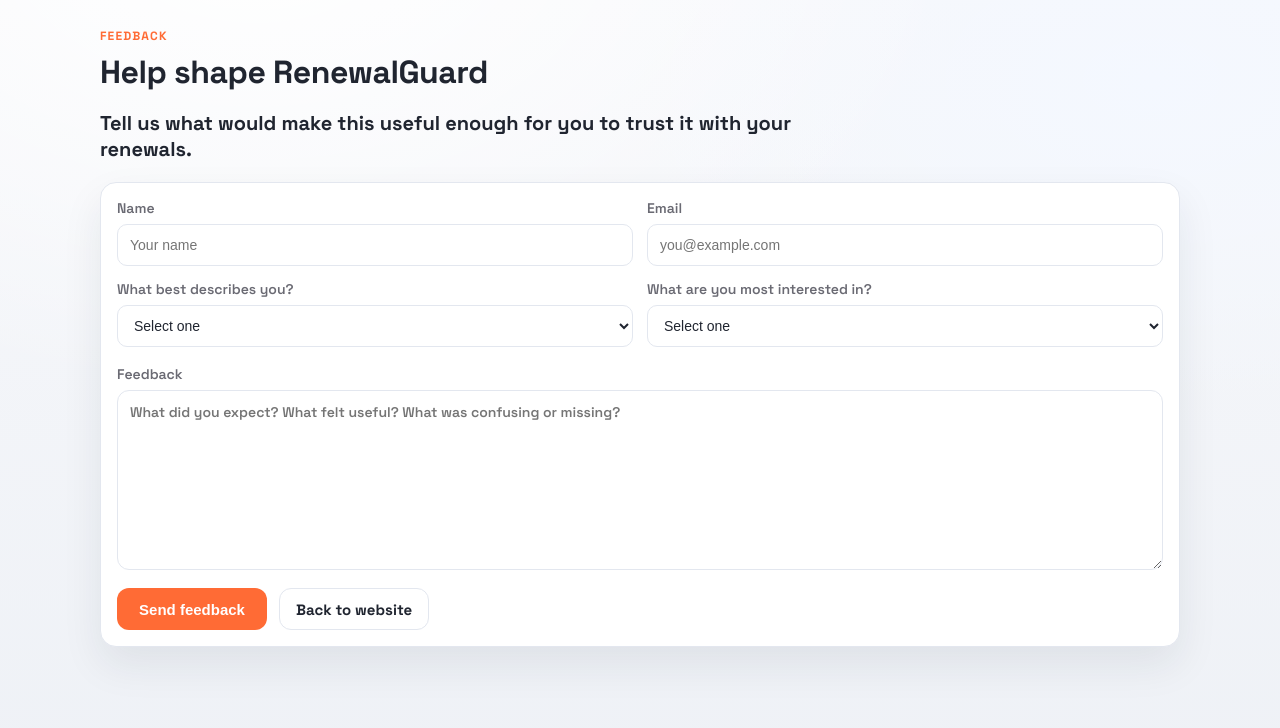
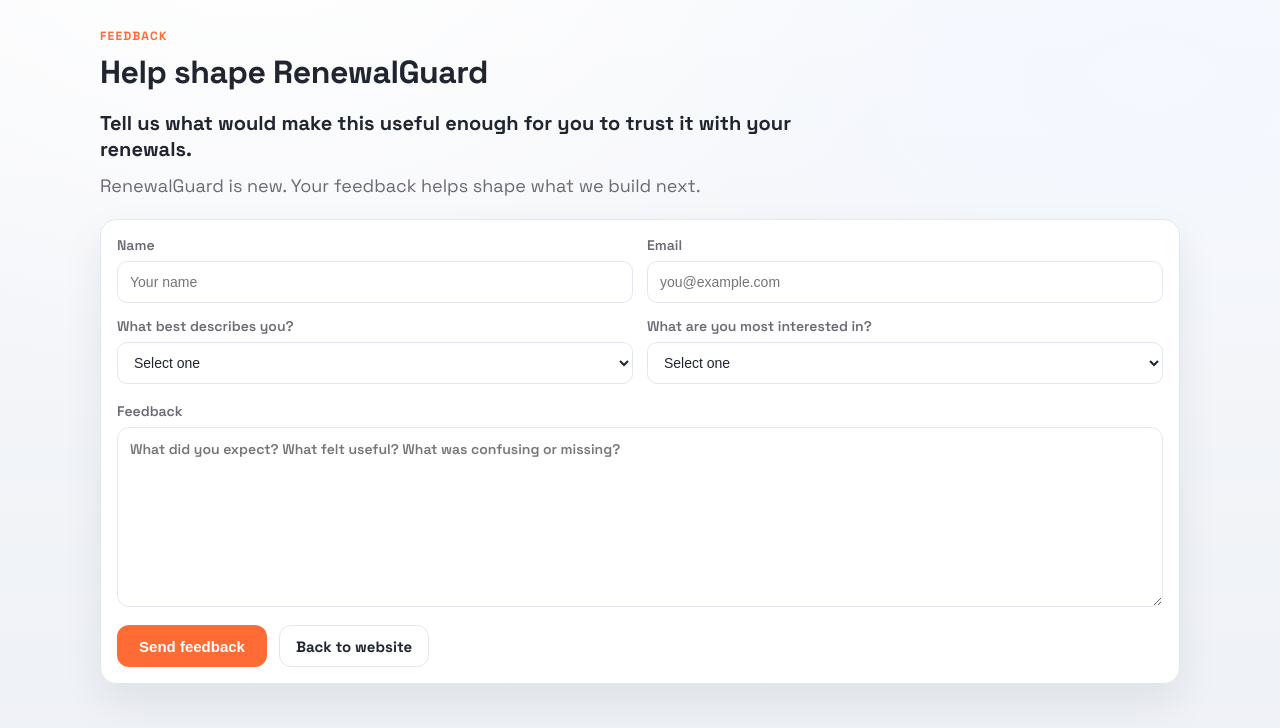
Before and after one commit to khawajarustam-a11y/kostnadskontroll, a Next.js app: page /feedback in a window 1280 px wide. Shown: the top 728 px of the page. Built offline with nearby package versions, Linux system fonts and the light colour scheme; no server answers.

Commit message:
Add early feedback message

```diff
--- a/src/app/feedback/page.tsx
+++ b/src/app/feedback/page.tsx
@@ -92,6 +92,9 @@
         <p className="page-hero">
           Tell us what would make this useful enough for you to trust it with your renewals.
         </p>
+        <p className="feedback-intro">
+          RenewalGuard is new. Your feedback helps shape what we build next.
+        </p>
       </div>
 
       {status === "sent" ? (
--- a/src/app/globals.css
+++ b/src/app/globals.css
@@ -1593,6 +1593,12 @@
   line-height: 1.5;
 }
 
+.public-feedback-strip p:not(.eyebrow) {
+  margin-top: 8px;
+  color: var(--muted);
+  line-height: 1.5;
+}
+
 .public-feedback-strip {
   display: flex;
   align-items: center;
@@ -1605,6 +1611,14 @@
   display: grid;
   gap: 18px;
   margin-top: 20px;
+}
+
+.feedback-intro {
+  max-width: 720px;
+  margin-top: 10px;
+  color: var(--muted);
+  font-size: 18px;
+  line-height: 1.5;
 }
 
 .feedback-form-grid {
--- a/src/app/page.tsx
+++ b/src/app/page.tsx
@@ -79,6 +79,7 @@
         <div>
           <p className="eyebrow">Beta feedback</p>
           <h2>Trying it? Tell us what feels confusing, useful, or missing.</h2>
+          <p>RenewalGuard is new. Your feedback helps shape what we build next.</p>
         </div>
         <Link className="form-primary" href="/feedback">
           Give feedback
```
